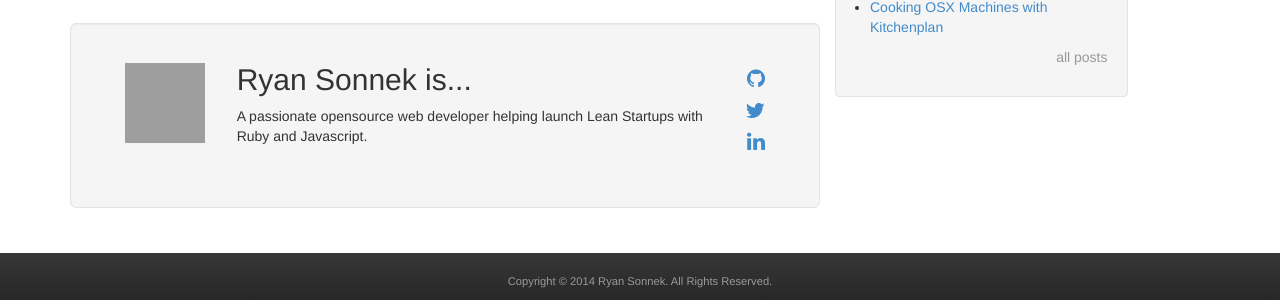
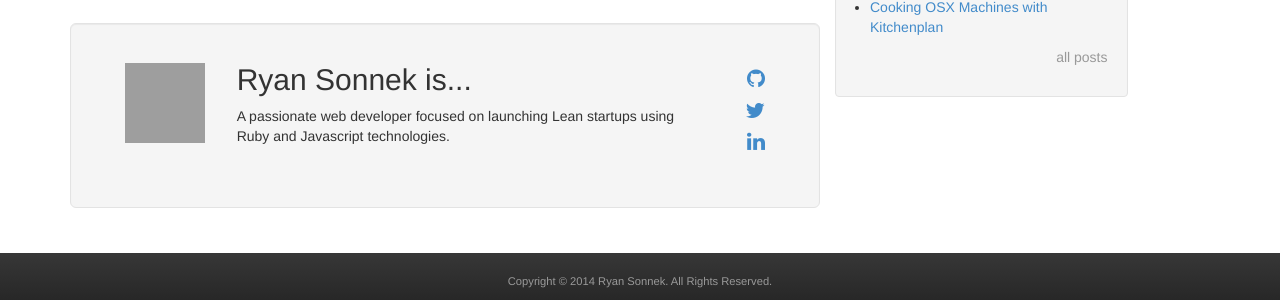
Before and after one commit to wireframe/wireframe.github.com, a Jekyll site: the page built from _posts/2003-12-20-my-first-blog.md, in a window 1280 px wide. Shown: the part 263-563 px from the top of the page. Built offline with Jekyll 4.4.1, drawn with Linux system fonts in a browser that asks for light colours; nearby versions of some CDN libraries; Markdown is read by kramdown in place of the engine named in the settings; grey boxes are pictures that could not be loaded.

Commit message:
update bio

```diff
--- a/_config.yml
+++ b/_config.yml
@@ -21,7 +21,7 @@ author:
   name: Ryan Sonnek
   email: ryan@codecrate.com
   gravatar: "http://www.gravatar.com/avatar/9732ed3804c9044c1d1fadff327cce28.png"
-  bio: "A passionate opensource web developer helping launch Lean Startups with Ruby and Javascript."
+  bio: "A passionate web developer focused on launching Lean startups using Ruby and Javascript technologies."
 
 tagline: "[<strong>code</strong>crate] <span class='text-primary'>Building better</text-primary> <strong>code</strong>"
 title: "[codecrate] Building better code"
```
